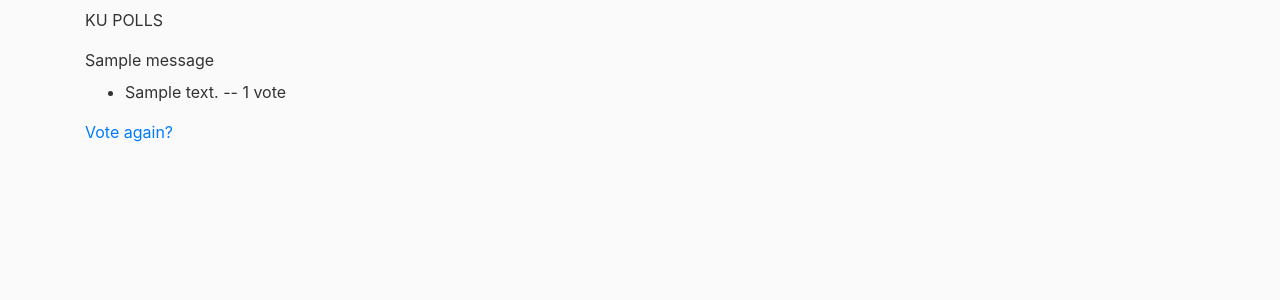
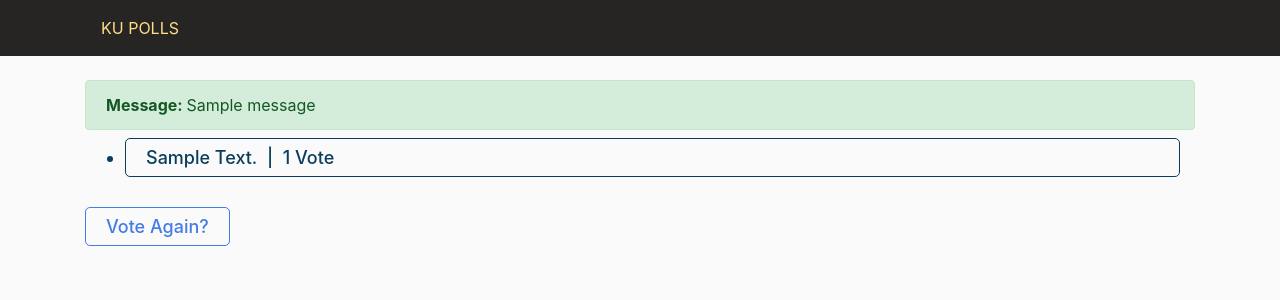
Before and after one commit to vitvara/ku-polls, a Django app: page /polls/1/results/ in a window 1280 px wide. Shown: the top 300 px of the page. Run offline with Django 3.2, Linux system fonts and the light colour scheme; tables that the repository leaves empty hold one stand-in row (values such as "Sample post"); one stand-in notice (Sample message) is shown; some libraries are stand-ins or nearby versions.

Commit message:
adding result and navagtion bar styling

```diff
--- a/polls/static/polls/main.css
+++ b/polls/static/polls/main.css
@@ -1,10 +1,13 @@
 body {
     background: #fafafa;
-    color: #333333;
-    margin-top: 3rem;
+    color: #aadbf2;
+    margin-top: 5rem;
   }
   h1, h2, h3, h4, h5, h6 {
     color: #444444;
+  }
+  .bg-steel {
+    background-color: #272424;
   }
 
 /* polls page */
@@ -50,7 +53,8 @@ body {
         display: none;
     }
     .choice_label{
-        color: #01cc65;
+        cursor: pointer;
+        color: #1d9157;
         font-size: 20px;
         display: flex;
         align-items: center;
@@ -61,7 +65,7 @@ body {
         content: "";
         height: 20px;
         width: 20px;
-        border: 2px solid #01cc65;
+        border: 2px solid #1d9157;
         border-radius: 50%;
         margin-right: 20px;
     }
@@ -71,14 +75,14 @@ body {
     .choice_input[type="radio"]:checked + label:before{
         height: 20px;
         width: 20px;
-        border: 5px solid #01cc65;
+        border: 5px solid #1d9157;
     }
 
 /* vote style */
-input[type="submit"] {
-    border: 1px solid #0A3D5B;
+.next-page {
+        border: 1px solid #437ce6;
         background-color: transparent;
-    color: #0A3D5B;
+        color: #437ce6;
         padding: 5px 20px;
         font-size: 18px;
         font-weight: 500;
@@ -90,15 +94,33 @@ input[type="submit"] {
         border-radius: 5px;
         text-transform: capitalize;
     }
-
-    input.vote {
-        background-image: linear-gradient(0, #0A3D5B, #0A3D5B);
+    .next-page {
+        background-image: linear-gradient(0, #437ce6, #437ce6);
         background-size: 0;
         transition: .8s;
         background-repeat: no-repeat;
     }
 
-    input.vote:hover {
+    .next-page:hover {
         background-size: 100%;
         color: #fff;
     }
+    a.next-page {
+      text-decoration: none;
+    }
+
+/* result page */
+/* total vote */
+.choice_voted{
+    border: 1px solid #0A3D5B;
+    background-color: transparent;
+    color: #0A3D5B;
+    padding: 5px 20px;
+    font-size: 18px;
+    font-weight: 500;
+    background: transparent;
+    margin-right: 15px;
+    margin-bottom: 30px;
+    border-radius: 5px;
+    text-transform: capitalize;
+}
--- a/polls/templates/polls/base.html
+++ b/polls/templates/polls/base.html
@@ -20,7 +20,7 @@
     <header class="site-header">
         <nav class="navbar navbar-expand-md navbar-dark bg-steel fixed-top">
             <div class="container">
-                <a>KU POLLS</a>
+                <a class="nav-link question_text_polls" href="/polls">KU POLLS</a>
             </div>
         </nav>
     </header>
@@ -28,8 +28,8 @@
         <div>
             {% if messages %}
                 {% for message in messages %}
-                    <div">
-                        {{ message }}
+                    <div class="alert alert-{{ message.tags }} mb-0 alert-dismissible fade show" role="alert">
+                      <strong>Message: </strong>  {{ message }}
                     </div>
                 {% endfor %}
             {% endif %}
--- a/polls/templates/polls/detail.html
+++ b/polls/templates/polls/detail.html
@@ -11,6 +11,6 @@
     <label class="choice_label" for="choice{{ forloop.counter }}">{{ choice.text }}</label><br>
 
 {% endfor %}
-    <input type="submit" class="vote_input vote" value="Vote">
+    <input type="submit" class="next-page" value="Vote">
 </form>
 {% endblock content %}
--- a/polls/templates/polls/results.html
+++ b/polls/templates/polls/results.html
@@ -4,9 +4,9 @@
 
 <ul>
 {% for choice in question.choice_set.all %}
-    <li>{{ choice.text }} -- {{ choice.votes }} vote{{ choice.votes|pluralize }}</li>
+    <li class="choice_voted">{{ choice.text }}&nbsp;&nbsp;|&nbsp;&nbsp;{{ choice.votes }} vote{{ choice.votes|pluralize }}</li>
 {% endfor %}
 </ul>
 
-<a href="{% url 'polls:detail' question.id %}">Vote again?</a>
+<a class="next-page" href="{% url 'polls:detail' question.id %}">Vote again?</a>
 {% endblock content %}
--- a/polls/views.py
+++ b/polls/views.py
@@ -1,6 +1,7 @@
 from django.http import HttpResponseRedirect
 from django.shortcuts import get_object_or_404, render
 from django.urls import reverse
+from django.contrib import messages
 from django.views.generic import ListView, DetailView
 from django.utils import timezone
 
@@ -43,12 +44,12 @@ def vote(request, question_id):
     try:
         print(type(request.POST['choice']))
         selected_choice = question.choice_set.get(pk=int(request.POST['choice']))
-
+        messages.success(request, "You voted successfully.")
     except (KeyError, Choice.DoesNotExist):
         # Redisplay the question voting form.
+        messages.warning(request, "You didn't select a choice.", fail_silently=True,)
         return render(request, 'polls/detail.html', {
             'question': question,
-            'error_message': "You didn't select a choice.",
         })
     else:
 
```
Lines whose indentation alone changed are shown as unchanged.
